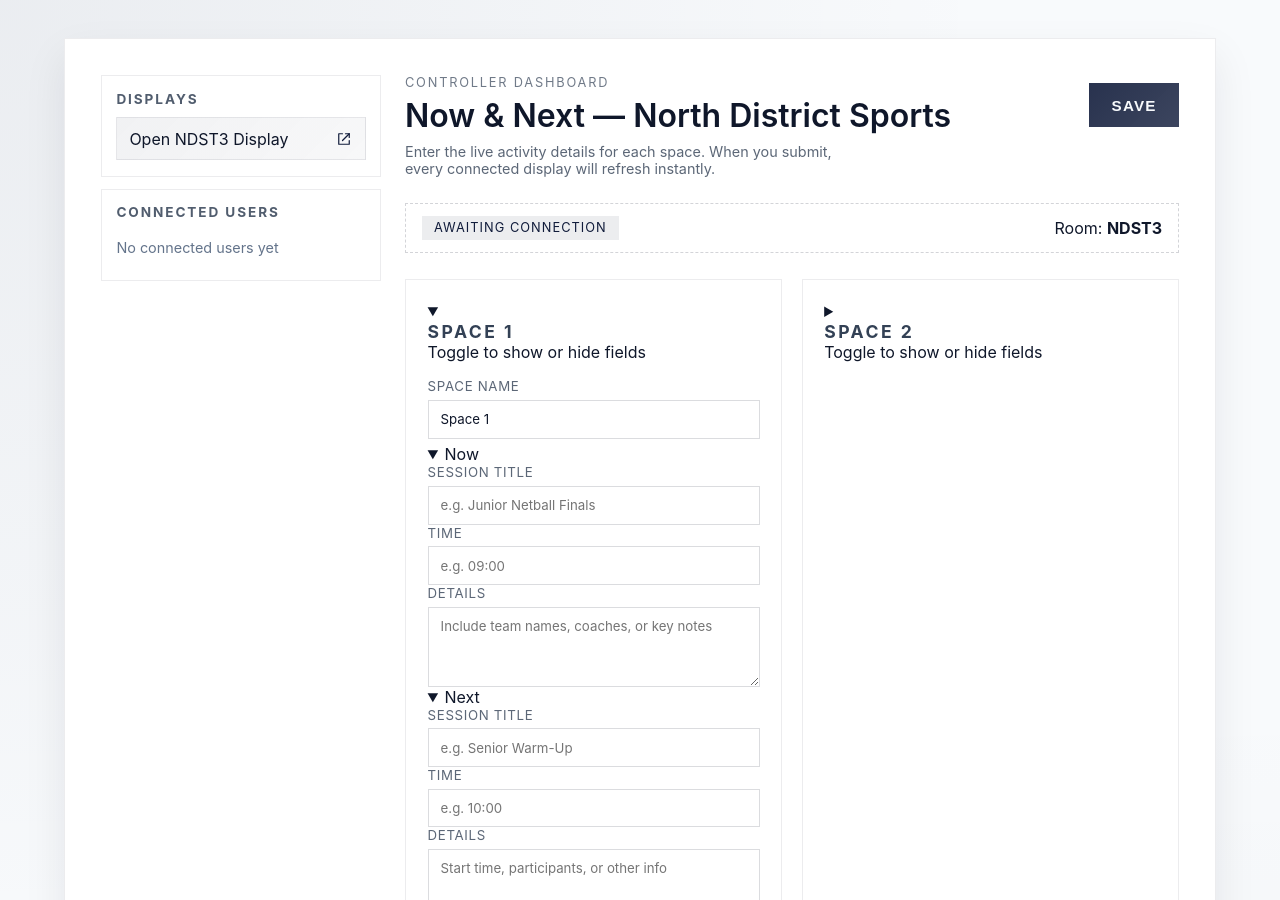
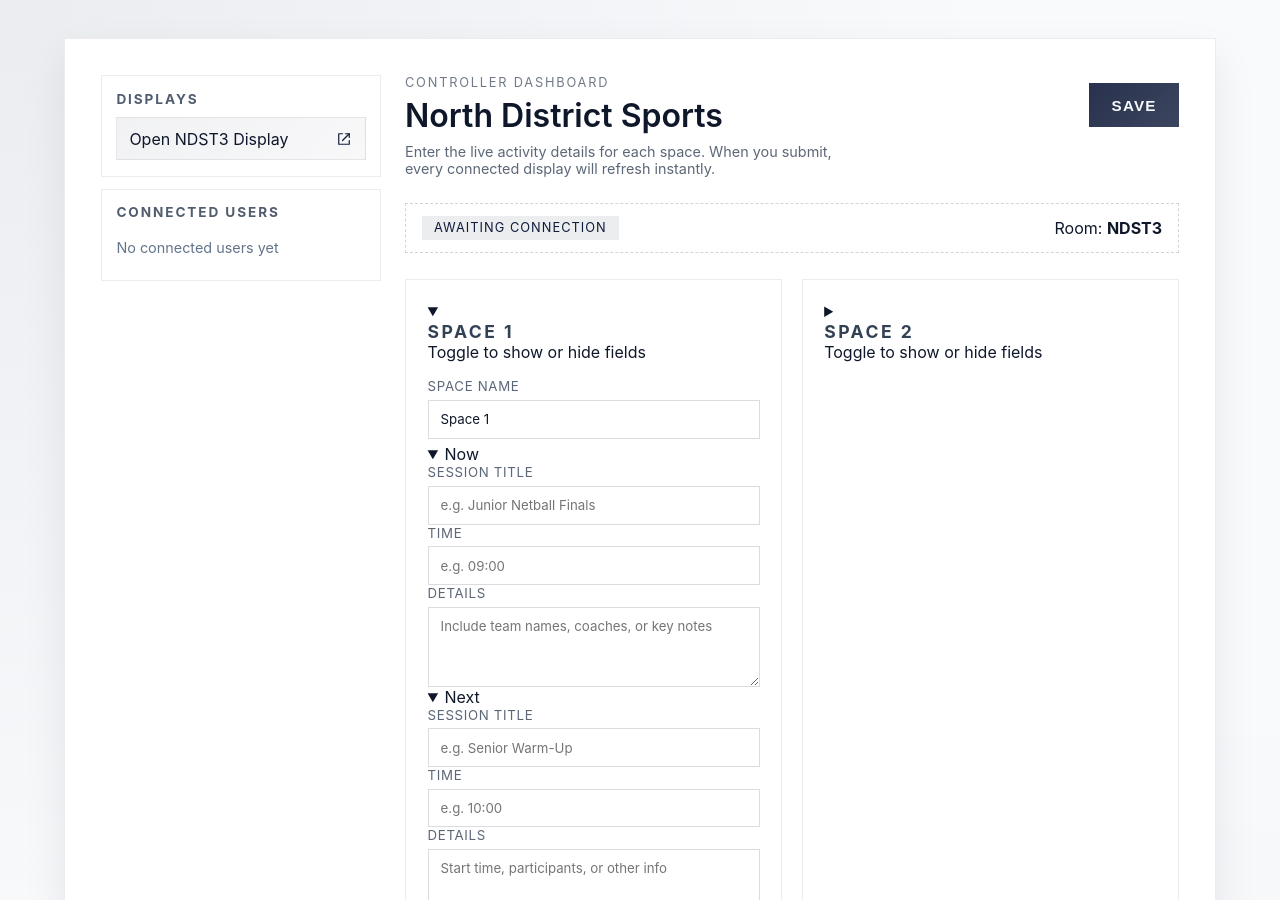
Before and after one commit to krussll/nownextlive, a Jekyll site: the page r/NDST3/controller/index.html, which Jekyll copies as it is, in a window 1280 px wide and 900 px high. Built offline with Jekyll 4.4.1, drawn with Linux system fonts in a browser that asks for light colours.

Commit message:
Update index.html

```diff
--- a/r/NDST3/controller/index.html
+++ b/r/NDST3/controller/index.html
@@ -35,7 +35,7 @@
                     <div class="header-row">
                         <div class="header-text">
                             <span>Controller Dashboard</span>
-                            <h1>Now &amp; Next — North District Sports</h1>
+                            <h1>North District Sports</h1>
                         </div>
                         <button id="btn">SAVE</button>
                     </div>
```
